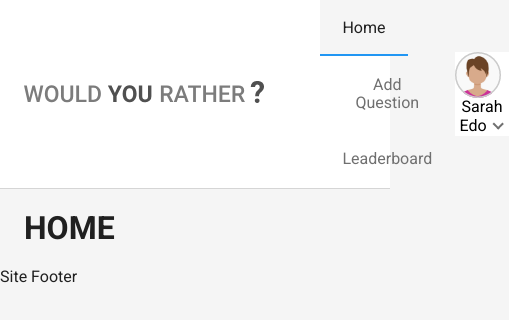
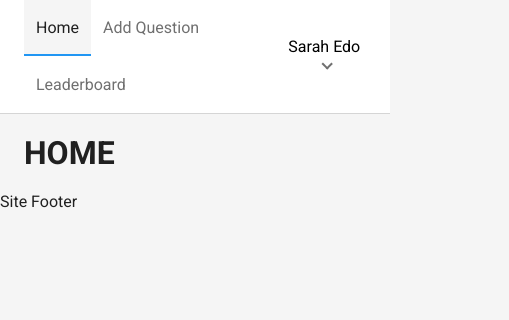
Before and after one commit to JonUK/jk-would-you-rather, a React (Create React App) app: page / in a window 390 px wide. Both pictures are taken after a click on the button "Login". Shown: the top 320 px of the page, 509 px wide, since content can reach past the window. Built offline with nearby package versions, Linux system fonts and the light colour scheme.

Commit message:
Some responsive web design improvements

```diff
--- a/src/components/site-header/HeaderAvatar.css
+++ b/src/components/site-header/HeaderAvatar.css
@@ -9,8 +9,15 @@
 }
 
 .header-avatar__image {
+  display: none;
   margin-right: 0.55em;
   vertical-align: middle;
+}
+
+@media screen and (min-width: 50em) {
+  .header-avatar__image {
+    display: inline;
+  }
 }
 
 .header-avatar__name {
--- a/src/components/site-header/HeaderLinks.css
+++ b/src/components/site-header/HeaderLinks.css
@@ -3,8 +3,18 @@
  */
 .header-links {
   flex-grow: 1; /* The links take all the available space */
-  /*margin-left: 3.5em; MAKE RESPONSIVE */
-  margin-left: 3.5em;
+}
+
+@media screen and (min-width: 48em) {
+  .header-links {
+    margin-left: 1em; /* Spacing between the logo and the header links */
+  }
+}
+
+@media screen and (min-width: 60em) {
+  .header-links {
+    margin-left: 3.5em; /* Spacing between the logo and the header links */
+  }
 }
 
 .header-links__list {
--- a/src/components/site-header/HeaderLinksItem.css
+++ b/src/components/site-header/HeaderLinksItem.css
@@ -4,12 +4,17 @@
 
 .header-links-item__link {
   display: block;
-  /*padding: 1.15em 1.4em 1em 1.4em; MAKE RESPONSIVE */
-  padding: 1.2em 1.4em 1.05em 1.4em;
+  padding: 1.2em 0.75em 1.05em 0.75em;
   border-bottom: 2px solid transparent; /* Allocate the space for a border */
   color: #707070;
   text-align: center;
   text-decoration: none;
+}
+
+@media screen and (min-width: 55em) {
+  .header-links-item__link {
+    padding: 1.2em 1.4em 1.05em 1.4em;
+  }
 }
 
 .header-links-item__link:hover {
--- a/src/components/site-header/SiteHeader.css
+++ b/src/components/site-header/SiteHeader.css
@@ -8,6 +8,12 @@
 }
 
 .site-header__logo {
-  display: block; /* Prevent descender from pushing image up */
+  display: none;
   margin-top: -0.25em; /* Compensate for large question markup */
 }
+
+@media screen and (min-width: 48em) {
+  .site-header__logo {
+    display: block; /* Prevent descender from pushing image up */
+  }
+}
```
